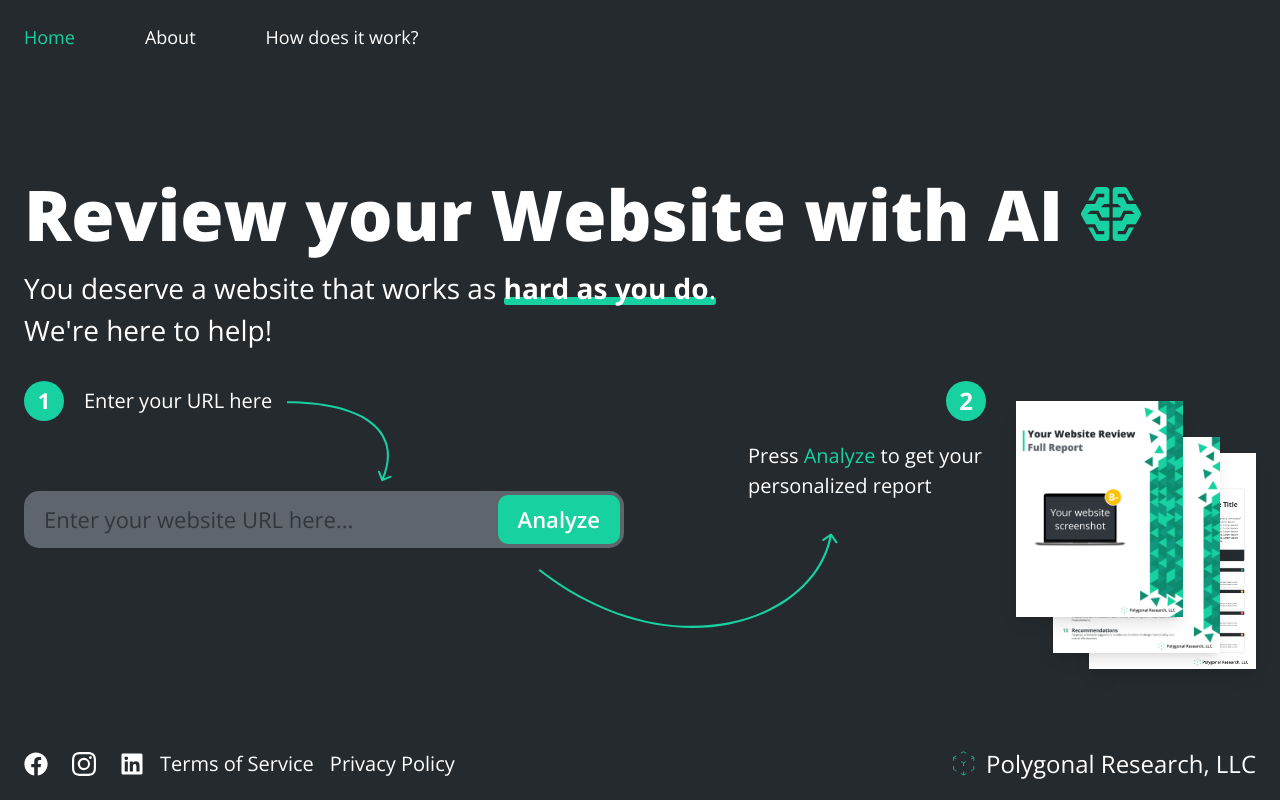
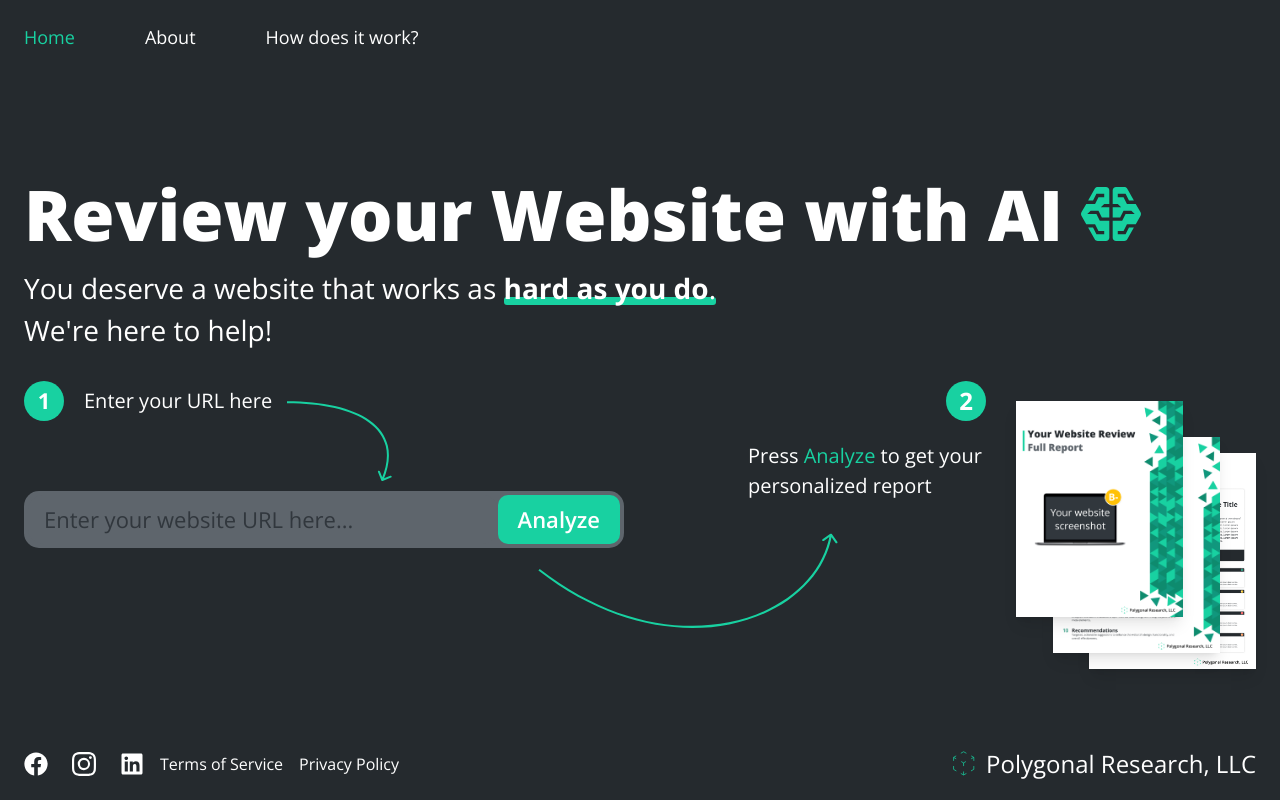
Before and after one commit to ShaYri12/web-review-with-ai, a Next.js app: page / in a window 1280 px wide. Built offline with nearby package versions, Linux system fonts and the light colour scheme.

Commit message:
font size reduced

```diff
--- a/app/components/Footer.tsx
+++ b/app/components/Footer.tsx
@@ -9,14 +9,20 @@ const Footer = ({ social = true }) => {
   return (
     <footer className="px-4 lg:px-[24px] py-4 md:py-6 3xl:py-[32px] mt-8 sm:mt-[60px] lg:mt-[20px] w-full">
       <div className="3xl:max-w-[1600px] 2xl:max-w-[1280px] max-w-[1280px] mx-auto flex sm:flex-row flex-col gap-4 justify-between sm:items-center">
-        <div
-          className={`flex gap-4 flex-wrap  ${
-            !social && "invisible"
-          }`}
-        >
+        <div className={`flex gap-4 flex-wrap  ${!social && "invisible"}`}>
           <SocialLink />
-          <Link href='/terms-and-service' className="text-nowrap text-white lg:text-[20px] md:text-[18px] text-base hover:text-cyan transition-all duration-300">Terms of Service</Link>
-          <Link href='/privacy-policy' className="text-nowrap text-white lg:text-[20px] md:text-[18px] text-base hover:text-cyan transition-all duration-300">Privacy Policy</Link>
+          <Link
+            href="/terms-and-service"
+            className="text-nowrap text-white md:text-base text-[15px] hover:text-cyan transition-all duration-300"
+          >
+            Terms of Service
+          </Link>
+          <Link
+            href="/privacy-policy"
+            className="text-nowrap text-white md:text-base text-[15px] hover:text-cyan transition-all duration-300"
+          >
+            Privacy Policy
+          </Link>
         </div>
         <div className="flex items-center">
           <FooterLogo />
```
